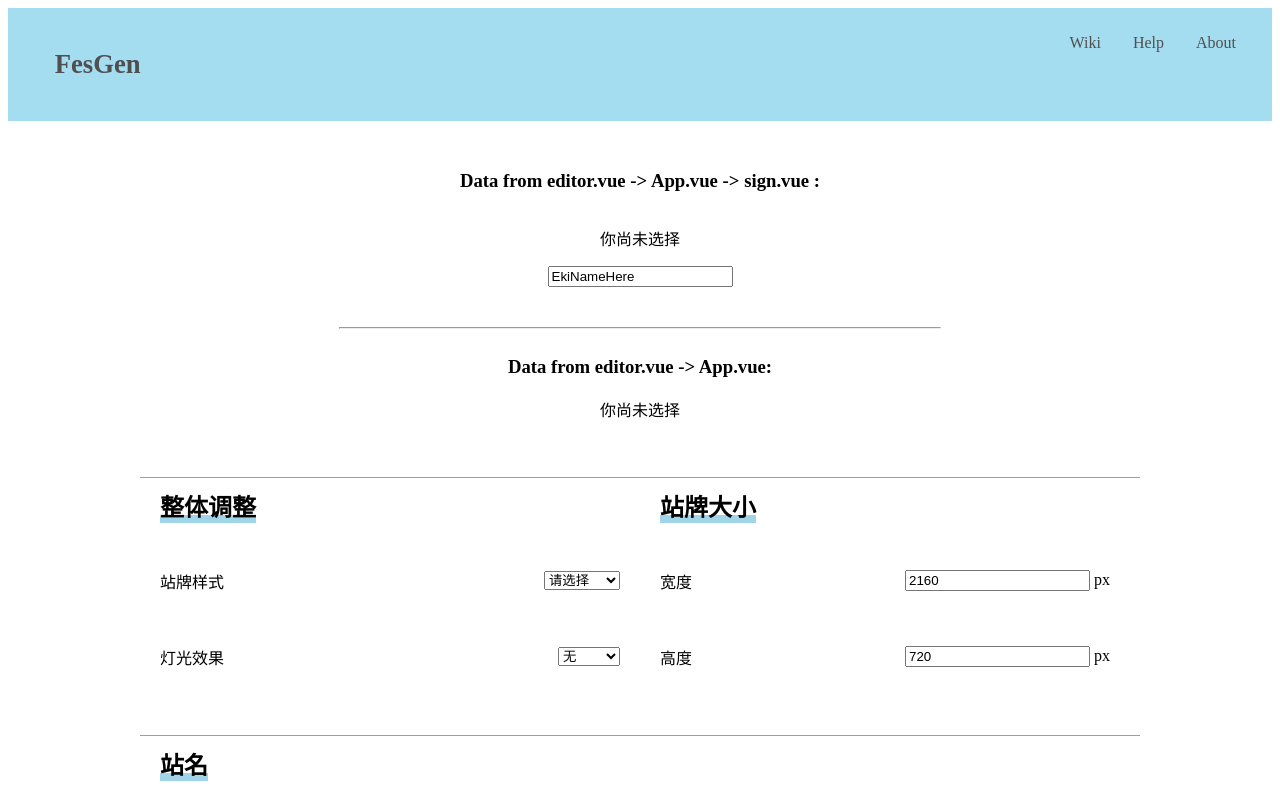
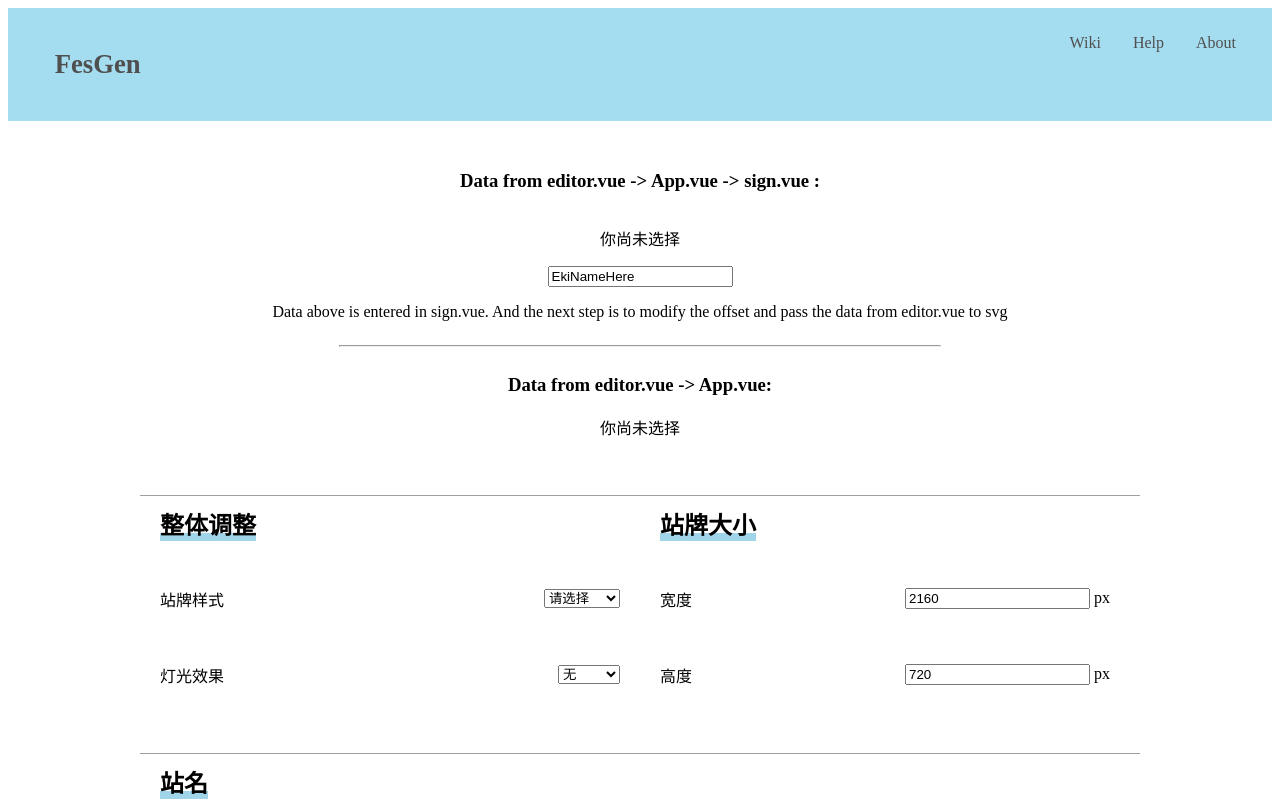
Before and after one commit to Team-Cenlinc/FesGen, a Vue app: page / in a window 1280 px wide. Shown: the top 800 px of the page. Built offline with nearby package versions, Linux system fonts and the light colour scheme; the HTML template or start-up script is replaced by a standard one.

Commit message:
Updated sign.vue.

```diff
--- a/src/components/sign.vue
+++ b/src/components/sign.vue
@@ -4,7 +4,7 @@
     <h3>Data from editor.vue -> App.vue -> sign.vue :</h3>
     <p>{{ signStyles || '你尚未选择'}}</p>
     <input type="text" value="EkiName" v-model.lazy="ekiName" @change="svgChangeTest"/>
-    <p></p>
+    <p>Data above is entered in sign.vue. And the next step is to modify the offset and pass the data from editor.vue to svg</p>
     <hr/>
 
   </div>
```
